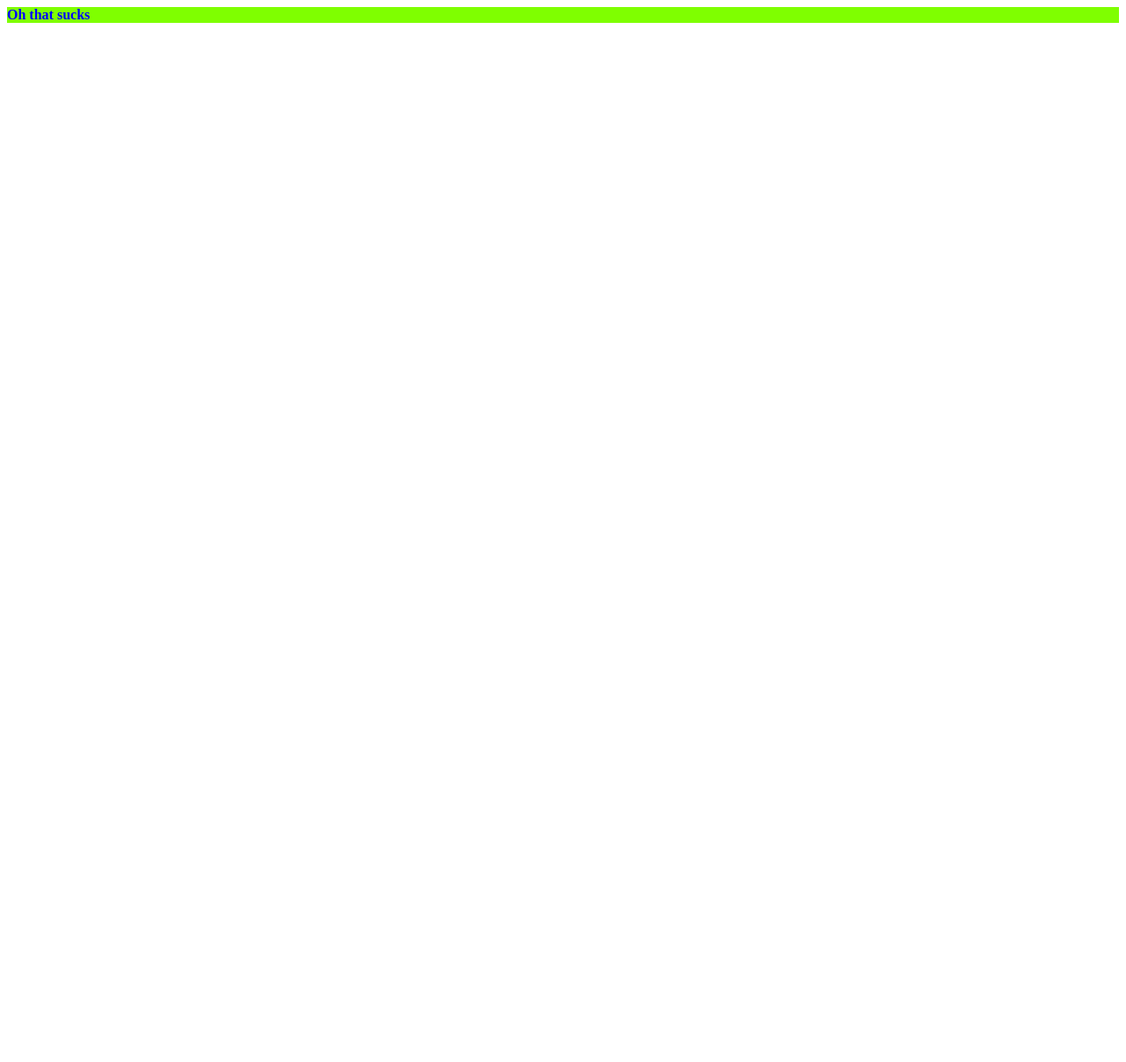
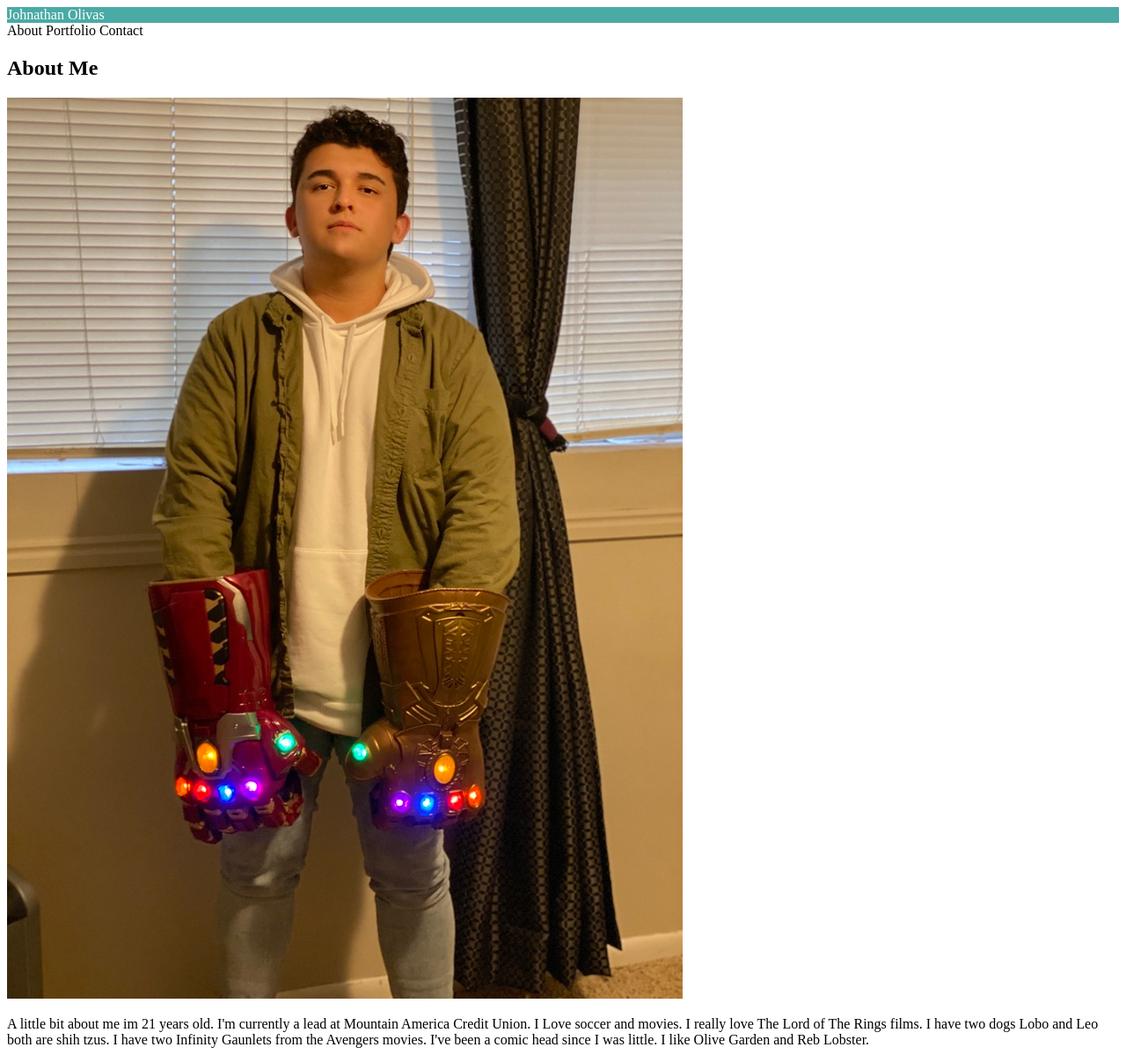
Before and after one commit to Johnathan998/Johnathan998.github.io, a plain HTML site: page index.html in a window 1280 px wide. Shown: the whole page at 88% size. Before the commit the page ends 800 px from the top, so only its background shows below. Drawn offline with Linux system fonts and the light colour scheme; files that its build step writes are made by us from their sources.

Commit message:
started css

```diff
--- a/assets/css/style.css
+++ b/assets/css/style.css
@@ -1,5 +1,4 @@
-p   {
-    color: blue;
-    font-weight: bold;
-    background-color: chartreuse;
+.name   {
+    background-color: #4aaaa5;
+    color: white;
 }
--- a/index.html
+++ b/index.html
@@ -1,15 +1,40 @@
+<!DOCTYPE html>
 <html lang="en">
 
 <head>
     <meta charset="UTF-8">
-    <meta name="viewport" content="width=device-width, initial-scale=1.0">
+    <meta name="viewport" content="width=device-width,
+   initial-scale=1.0">
     <meta http-equiv="X-UA-Compatible" content="ie=edge">
-    <link rel="stylesheet" href="style.css">
-    <title>Hello World</title>
+    <title>Student Bio</title>
+    <link rel="stylesheet" href="./assets/css/style.css">
 </head>
 
 <body>
-    <p>Oh that sucks</p>
+    <header>
+        <div class="name">
+            Johnathan Olivas
+        </div>
+        About
+        Portfolio
+        Contact
+    </header>
+
+    <div class="container">
+
+        <h2>About Me</h2>
+        <img id="better.thanos" src="./assets/images/better.thanos.jpeg" alt="Johnathan Olivas">
+        <section id="main-bio">
+            <div class="container">
+                <p>A little bit about me im 21 years old. I'm currently a lead at Mountain America Credit Union. I Love
+                    soccer and movies. I really love The Lord of The Rings films. I have two dogs Lobo and Leo both are
+                    shih
+                    tzus. I have two Infinity Gaunlets from the Avengers movies. I've been a comic head since I was
+                    little.
+                    I like Olive Garden and Reb Lobster.
+                </p>
+            </div>
+            <div>
 </body>
 
 </html>
```
Also changed, not shown: contact.html (+39 -0 lines), portfolio.html (+24 -0 lines), assets/images/better.thanos.jpeg (added).
